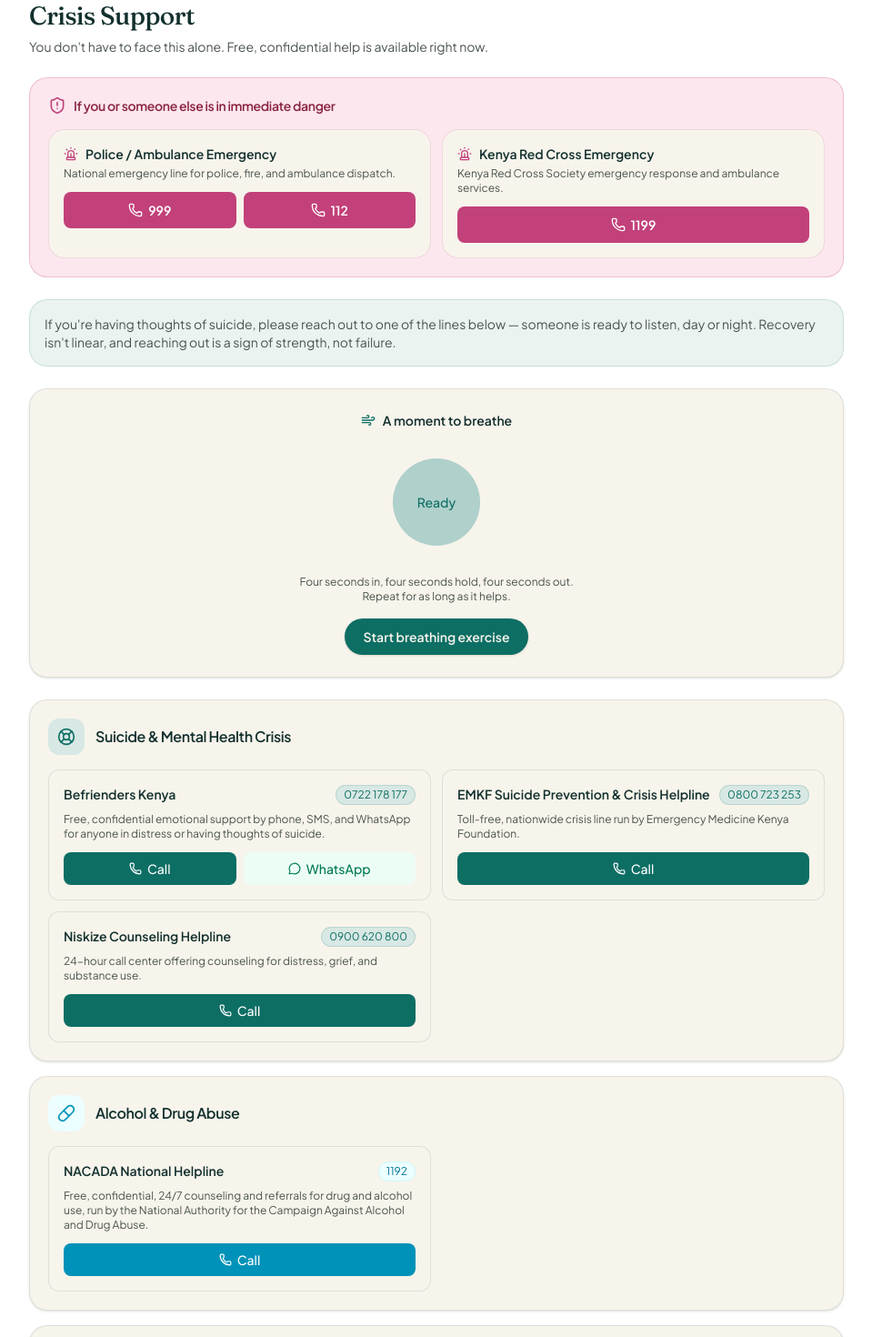
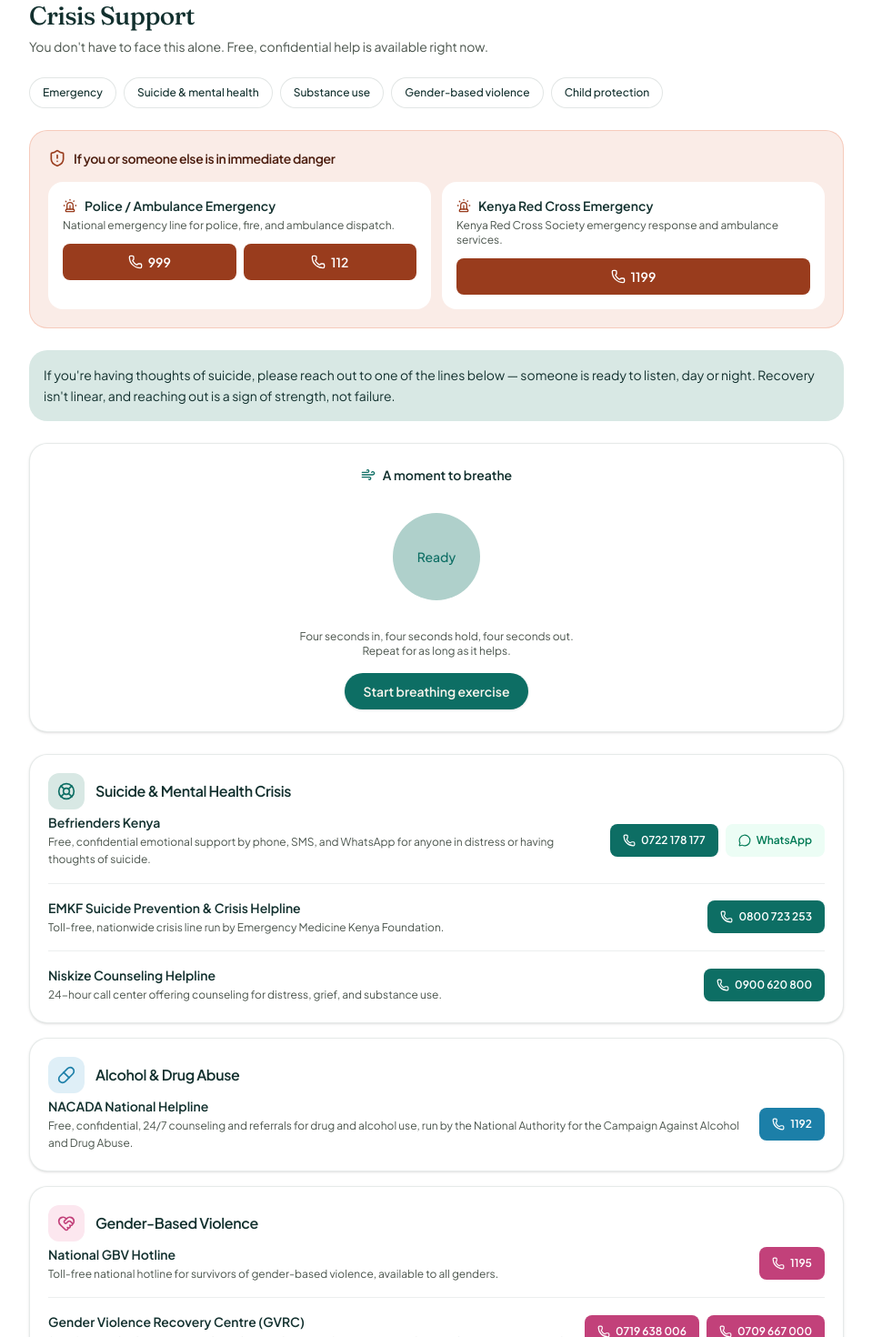
Before and after one commit to brianngoyoni-254/Safe_-Haven, a React (Vite) app: page /crisis in a window 1280 px wide. Shown: the top 1470 px of the page at 91% size, without its empty margins (160-1119 px from the left). Built offline with nearby package versions, Linux system fonts and the light colour scheme; no server answers.

Commit message:
updated the ui of crisi page

```diff
--- a/src/pages/Crisis.jsx
+++ b/src/pages/Crisis.jsx
@@ -6,14 +6,10 @@
   Pill,
   HeartHandshake,
   Baby,
-
-
-
   MessageCircle,
   Wind,
   ShieldAlert,
 } from "lucide-react";
-
 
 // TODO(backend): this is static reference content for now — no auth, no API
 // calls needed. If you later let orgs self-report new hotlines, this becomes
@@ -41,26 +37,24 @@
   {
     id: "mental-health",
     title: "Suicide & Mental Health Crisis",
+    navLabel: "Suicide & mental health",
     Icon: LifeBuoy,
     color: "teal",
     lines: [
       {
         name: "Befrienders Kenya",
         numbers: ["0722 178 177"],
-        tel: "+254722178177",
         whatsapp: "254722178177",
         desc: "Free, confidential emotional support by phone, SMS, and WhatsApp for anyone in distress or having thoughts of suicide.",
       },
       {
         name: "EMKF Suicide Prevention & Crisis Helpline",
         numbers: ["0800 723 253"],
-        tel: "0800723253",
         desc: "Toll-free, nationwide crisis line run by Emergency Medicine Kenya Foundation.",
       },
       {
         name: "Niskize Counseling Helpline",
         numbers: ["0900 620 800"],
-        tel: "0900620800",
         desc: "24-hour call center offering counseling for distress, grief, and substance use.",
       },
     ],
@@ -68,13 +62,13 @@
   {
     id: "substance-abuse",
     title: "Alcohol & Drug Abuse",
+    navLabel: "Substance use",
     Icon: Pill,
-    color: "cyan",
+    color: "blue",
     lines: [
       {
         name: "NACADA National Helpline",
         numbers: ["1192"],
-        tel: "1192",
         desc: "Free, confidential, 24/7 counseling and referrals for drug and alcohol use, run by the National Authority for the Campaign Against Alcohol and Drug Abuse.",
       },
     ],
@@ -82,19 +76,18 @@
   {
     id: "gbv",
     title: "Gender-Based Violence",
+    navLabel: "Gender-based violence",
     Icon: HeartHandshake,
     color: "rose",
     lines: [
       {
         name: "National GBV Hotline",
         numbers: ["1195"],
-        tel: "1195",
         desc: "Toll-free national hotline for survivors of gender-based violence, available to all genders.",
       },
       {
         name: "Gender Violence Recovery Centre (GVRC)",
         numbers: ["0719 638 006", "0709 667 000"],
-        tel: "0719638006",
         desc: "24/7 free medical treatment and psychosocial support for survivors, run by Nairobi Women's Hospital.",
       },
     ],
@@ -102,45 +95,51 @@
   {
     id: "child-protection",
     title: "Child Protection",
+    navLabel: "Child protection",
     Icon: Baby,
     color: "violet",
     lines: [
       {
         name: "Childline Kenya",
         numbers: ["116"],
-        tel: "116",
         desc: "Kenya's only 24-hour, toll-free helpline for children experiencing abuse or distress. Also open to adults reporting on a child's behalf.",
       },
     ],
   },
 ];
 
+// One cohesive palette pulled from the rest of the app (teal, blue, rose,
+// violet already appear elsewhere — milestones, journal, mood) instead of
+// generic Tailwind stock colors, so this page still feels like Safe Haven.
 const COLOR_STYLES = {
   teal: {
     iconBg: "bg-[#D8E8E4]",
     iconColor: "text-[#0D6E64]",
-    badge: "bg-[#D8E8E4] text-[#0D6E64] border-[#0D6E64]/15",
     button: "bg-[#0D6E64] hover:brightness-110",
   },
-  cyan: {
-    iconBg: "bg-cyan-50",
-    iconColor: "text-cyan-600",
-    badge: "bg-cyan-50 text-cyan-700 border-cyan-100",
-    button: "bg-cyan-600 hover:bg-cyan-500",
+  blue: {
+    iconBg: "bg-[#DFEFF7]",
+    iconColor: "text-[#1c7fa8]",
+    button: "bg-[#1c7fa8] hover:brightness-110",
   },
   rose: {
     iconBg: "bg-[#FCE7EF]",
     iconColor: "text-[#c2417a]",
-    badge: "bg-[#FCE7EF] text-[#8a2340] border-[#c2417a]/15",
     button: "bg-[#c2417a] hover:brightness-110",
   },
   violet: {
-    iconBg: "bg-violet-50",
-    iconColor: "text-violet-600",
-    badge: "bg-violet-50 text-violet-700 border-violet-100",
-    button: "bg-violet-600 hover:bg-violet-500",
+    iconBg: "bg-[#EEE9FA]",
+    iconColor: "text-[#7c5cbf]",
+    button: "bg-[#7c5cbf] hover:brightness-110",
   },
 };
+
+// Quick-jump chips so someone can go straight to the category they need
+// instead of scrolling past sections that don't apply to them.
+const NAV_ITEMS = [
+  { id: "emergency", label: "Emergency" },
+  ...SUPPORT_CATEGORIES.map((c) => ({ id: c.id, label: c.navLabel })),
+];
 
 function telHref(raw) {
   return `tel:${raw.replace(/\s+/g, "")}`;
@@ -176,7 +175,7 @@
   const scale = phase === "in" ? "scale-100" : phase === "out" ? "scale-50" : "scale-100";
 
   return (
-    <section className="bg-[#F7F4EC] rounded-[20px] border border-[#12302E]/10 shadow-sm p-6 flex flex-col items-center text-center gap-4">
+    <section className="bg-white rounded-[20px] border border-[#12302E]/10 shadow-sm p-6 flex flex-col items-center text-center gap-4">
       <div className="flex items-center gap-2 text-[#12302E] font-semibold text-sm">
         <Wind className="w-4 h-4 text-[#0D6E64]" /> A moment to breathe
       </div>
@@ -208,37 +207,35 @@
   );
 }
 
-function HotlineCard({ line, color }) {
+// A single hotline as a compact row: name + description on the left, every
+// number as its own tap-to-call chip on the right (plus WhatsApp if
+// available). Replaces the old bordered-card-per-hotline grid, which read as
+// busier the more numbers a category had.
+function HotlineRow({ line, color }) {
   const styles = COLOR_STYLES[color];
   return (
-    <div className="rounded-xl border border-[#12302E]/10 bg-[#F7F4EC]/60 p-4 space-y-2">
-      <div className="flex items-start justify-between gap-2 flex-wrap">
+    <div className="flex items-center justify-between gap-4 py-4 flex-wrap first:pt-0 last:pb-0">
+      <div className="min-w-0 flex-1">
         <h3 className="font-semibold text-[#12302E] text-sm">{line.name}</h3>
-        <div className="flex gap-1.5 flex-wrap">
-          {line.numbers.map((n) => (
-            <span key={n} className={`text-xs px-2 py-0.5 rounded-full border ${styles.badge}`}>
-              {n}
+        <p className="text-xs text-[#4A544C] mt-0.5 leading-relaxed">{line.desc}</p>
+      </div>
+      <div className="flex items-center gap-2 flex-wrap flex-shrink-0">
+        {line.numbers.map((n) => (
+          <a key={n} href={telHref(n)}>
+            <span
+              className={`flex items-center gap-1.5 text-xs font-semibold text-white px-3.5 py-2.5 rounded-lg
+                transition-colors cursor-pointer whitespace-nowrap ${styles.button}`}
+            >
+              <Phone className="w-3.5 h-3.5" /> {n}
             </span>
-          ))}
-        </div>
-      </div>
-      <p className="text-xs text-[#4A544C]">{line.desc}</p>
-      <div className="flex gap-2 pt-1">
-        <a href={telHref(line.tel)} className="flex-1">
-          <span
-            className={`flex items-center justify-center gap-1.5 h-9 rounded-lg text-sm font-medium text-white transition-colors cursor-pointer ${styles.button}`}
-          >
-            <Phone className="w-3.5 h-3.5" /> Call
-          </span>
-        </a>
+          </a>
+        ))}
         {line.whatsapp && (
-          <a
-            href={`https://wa.me/${line.whatsapp}`}
-            target="_blank"
-            rel="noopener noreferrer"
-            className="flex-1"
-          >
-            <span className="flex items-center justify-center gap-1.5 h-9 rounded-lg text-sm font-medium text-emerald-700 bg-emerald-50 hover:bg-emerald-100 transition-colors cursor-pointer">
+          <a href={`https://wa.me/${line.whatsapp}`} target="_blank" rel="noopener noreferrer">
+            <span
+              className="flex items-center gap-1.5 text-xs font-semibold text-emerald-700 bg-emerald-50
+                hover:bg-emerald-100 px-3.5 py-2.5 rounded-lg transition-colors cursor-pointer whitespace-nowrap"
+            >
               <MessageCircle className="w-3.5 h-3.5" /> WhatsApp
             </span>
           </a>
@@ -263,24 +260,42 @@
         </p>
       </div>
 
-      {/* Immediate danger callout */}
-      <section className="bg-[#FCE7EF] border border-[#c2417a]/25 rounded-[20px] p-5 space-y-4">
+      {/* Quick-jump nav */}
+      <div className="flex gap-2 flex-wrap">
+        {NAV_ITEMS.map((item) => (
+          <a
+            key={item.id}
+            href={`#${item.id}`}
+            className="text-xs font-medium text-[#12302E] bg-white border border-[#12302E]/12 rounded-full px-3.5 py-2
+              hover:border-[#0D6E64]/40 hover:text-[#0D6E64] transition-colors cursor-pointer"
+          >
+            {item.label}
+          </a>
+        ))}
+      </div>
+
+      {/* Immediate danger callout — one consistent color for real emergencies,
+          instead of the same bright pink used elsewhere for general alerts,
+          so it reads as its own distinct, serious tier. */}
+      <section id="emergency" className="bg-[#FAECE7] border border-[#F0997B]/40 rounded-[20px] p-5 space-y-4 scroll-mt-4">
         <div className="flex items-center gap-2">
-          <ShieldAlert className="w-5 h-5 text-[#c2417a]" />
-          <h2 className="font-semibold text-[#8a2340] text-sm tracking-tight">If you or someone else is in immediate danger</h2>
+          <ShieldAlert className="w-5 h-5 text-[#993C1D]" />
+          <h2 className="font-semibold text-[#4A1B0C] text-sm tracking-tight">
+            If you or someone else is in immediate danger
+          </h2>
         </div>
         <div className="grid grid-cols-1 sm:grid-cols-2 gap-3">
           {EMERGENCY_LINES.map((line) => (
-            <div key={line.id} className="bg-[#F7F4EC] rounded-[18px] border border-[#c2417a]/15 p-4">
+            <div key={line.id} className="bg-white rounded-[16px] p-4">
               <div className="flex items-center gap-2 mb-1">
-                <Siren className="w-4 h-4 text-[#c2417a]" />
+                <Siren className="w-4 h-4 text-[#993C1D]" />
                 <h3 className="font-semibold text-[#12302E] text-sm">{line.name}</h3>
               </div>
               <p className="text-xs text-[#4A544C] mb-3">{line.desc}</p>
               <div className="flex gap-2 flex-wrap">
                 {line.numbers.map((n) => (
                   <a key={n} href={telHref(n)} className="flex-1 min-w-[100px]">
-                    <span className="flex items-center justify-center gap-1.5 h-10 rounded-lg text-sm font-semibold text-white bg-[#c2417a] hover:brightness-110 transition-colors cursor-pointer">
+                    <span className="flex items-center justify-center gap-1.5 h-10 rounded-lg text-sm font-semibold text-white bg-[#993C1D] hover:brightness-110 transition-colors cursor-pointer">
                       <Phone className="w-4 h-4" /> {n}
                     </span>
                   </a>
@@ -292,7 +307,7 @@
       </section>
 
       {/* Reassurance */}
-      <p className="text-sm text-[#4A544C] bg-[#D8E8E4]/50 border border-[#0D6E64]/15 rounded-[20px] p-4">
+      <p className="text-sm text-[#12302E] bg-[#D8E8E4] rounded-[20px] p-4 leading-relaxed">
         If you're having thoughts of suicide, please reach out to one of the lines below — someone is
         ready to listen, day or night. Recovery isn't linear, and reaching out is a sign of strength,
         not failure.
@@ -301,22 +316,28 @@
       {/* Breathing exercise */}
       <BreathingExercise />
 
-      {/* Support categories */}
+      {/* Support categories — each is one card with hotlines listed as rows,
+          separated by hairlines, instead of a grid of separate bordered
+          cards competing for attention. */}
       <div className="space-y-4">
         {SUPPORT_CATEGORIES.map((cat) => {
           const styles = COLOR_STYLES[cat.color];
           const Icon = cat.Icon;
           return (
-            <section key={cat.id} className="bg-[#F7F4EC] rounded-[20px] border border-[#12302E]/10 shadow-sm p-5">
-              <div className="flex items-center gap-3 mb-4">
+            <section
+              key={cat.id}
+              id={cat.id}
+              className="bg-white rounded-[20px] border border-[#12302E]/10 shadow-sm p-5 scroll-mt-4"
+            >
+              <div className="flex items-center gap-3 mb-1">
                 <div className={`w-10 h-10 rounded-xl ${styles.iconBg} flex items-center justify-center`}>
                   <Icon className={`w-5 h-5 ${styles.iconColor}`} />
                 </div>
                 <h2 className="font-semibold text-[#12302E] tracking-tight">{cat.title}</h2>
               </div>
-              <div className="grid grid-cols-1 sm:grid-cols-2 gap-3">
+              <div className="divide-y divide-[#12302E]/8">
                 {cat.lines.map((line) => (
-                  <HotlineCard key={line.name} line={line} color={cat.color} />
+                  <HotlineRow key={line.name} line={line} color={cat.color} />
                 ))}
               </div>
             </section>
@@ -325,8 +346,8 @@
       </div>
 
       {/* Talk to someone you trust */}
-      <section className="bg-[#EFEAE0] border border-[#12302E]/10 rounded-[20px] p-5 text-center">
-        <p className="text-sm text-[#4A544C]">
+      <section className="bg-white border border-[#12302E]/10 rounded-[20px] p-5 text-center">
+        <p className="text-sm text-[#4A544C] leading-relaxed">
           Hotlines aren't the only option. If there's a friend, family member, sponsor, or counselor you
           trust, reaching out to them matters too — you don't have to carry this by yourself.
         </p>
```
